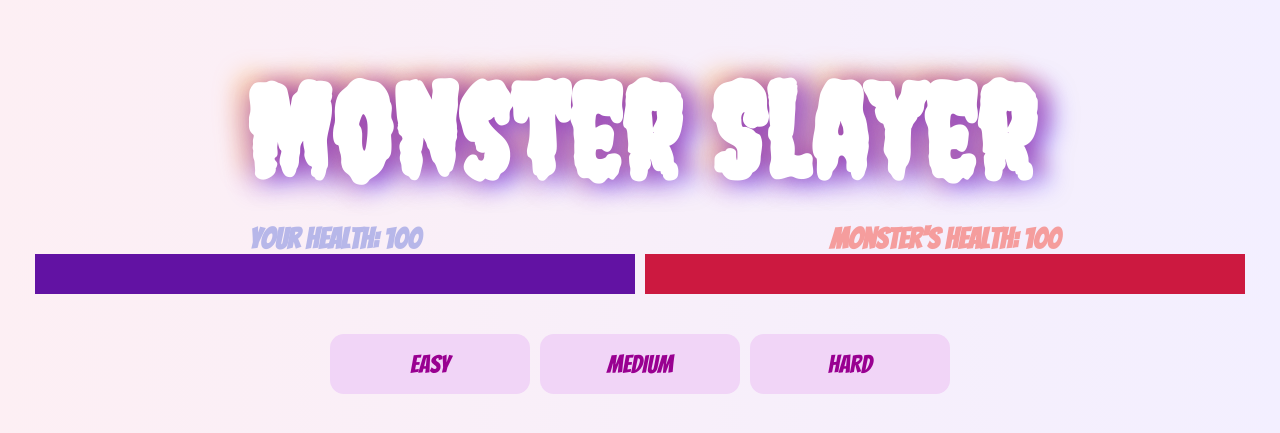
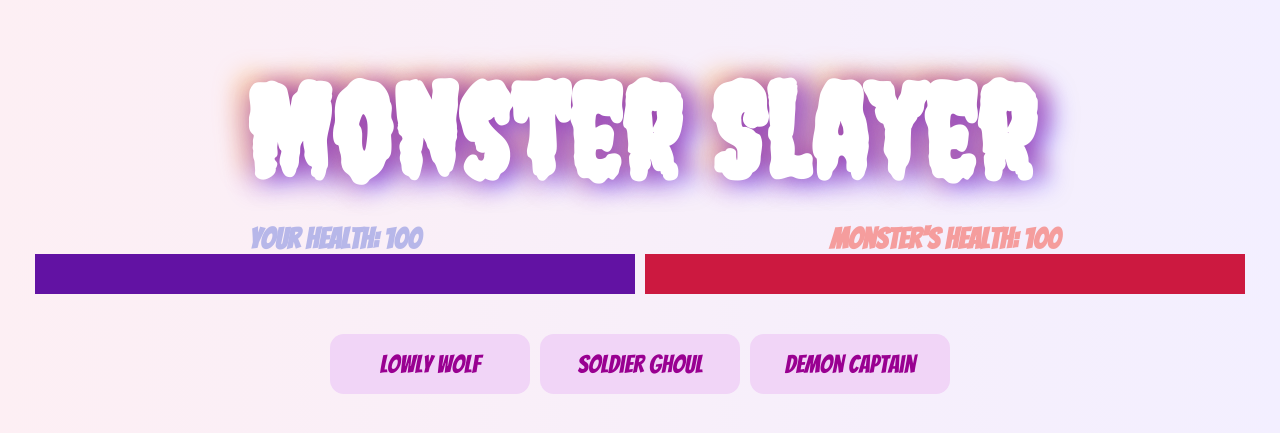
Before and after one commit to MikkoPet/angularSlayer, an Angular app in the folder angular-slayer/: page / in a window 1280 px wide. Shown: the part 105-538 px from the top of the page. Built offline with nearby package versions, Linux system fonts and the light colour scheme.

Commit message:
chore: rename diff levels as monster entities

```diff
--- a/angular-slayer/src/app/easy-mon-button/easy-mon-button.component.html
+++ b/angular-slayer/src/app/easy-mon-button/easy-mon-button.component.html
@@ -1 +1 @@
-<button [hidden] = "!game.gameOff || game.beatenAdversary[0].dead" (click) = "startGame()" >EASY</button>
+<button [hidden] = "!game.gameOff || game.beatenAdversary[0].dead" (click) = "startGame()" >Lowly Wolf</button>
--- a/angular-slayer/src/app/game-handler.service.ts
+++ b/angular-slayer/src/app/game-handler.service.ts
@@ -18,16 +18,16 @@ export class GameHandlerService {
     name: string;
     dead: boolean;
   } [] = [
-    {name: 'easy',
+    {name: 'Lowly Wolf',
       dead: false,
     },
-    {name: 'mid',
+    {name: 'Soldier Ghoul',
       dead: false
     },
-    {name: 'hard',
+    {name: 'Demon Captain',
       dead: false
     },
-    {name: 'boss',
+    {name: 'Demon Queen',
       dead: false
     }
   ]
--- a/angular-slayer/src/app/hard-mon-button/hard-mon-button.component.html
+++ b/angular-slayer/src/app/hard-mon-button/hard-mon-button.component.html
@@ -1 +1 @@
-<button [hidden] = "!game.gameOff || game.beatenAdversary[2].dead" (click) = "startGame()" >HARD</button>
+<button [hidden] = "!game.gameOff || game.beatenAdversary[2].dead" (click) = "startGame()" >Demon Captain</button>
--- a/angular-slayer/src/app/mid-mon-button/mid-mon-button.component.html
+++ b/angular-slayer/src/app/mid-mon-button/mid-mon-button.component.html
@@ -1 +1 @@
-<button [hidden] = "!game.gameOff || game.beatenAdversary[1].dead " (click) = "startGame()" >MEDIUM</button>
+<button [hidden] = "!game.gameOff || game.beatenAdversary[1].dead " (click) = "startGame()" >Soldier Ghoul</button>
```
